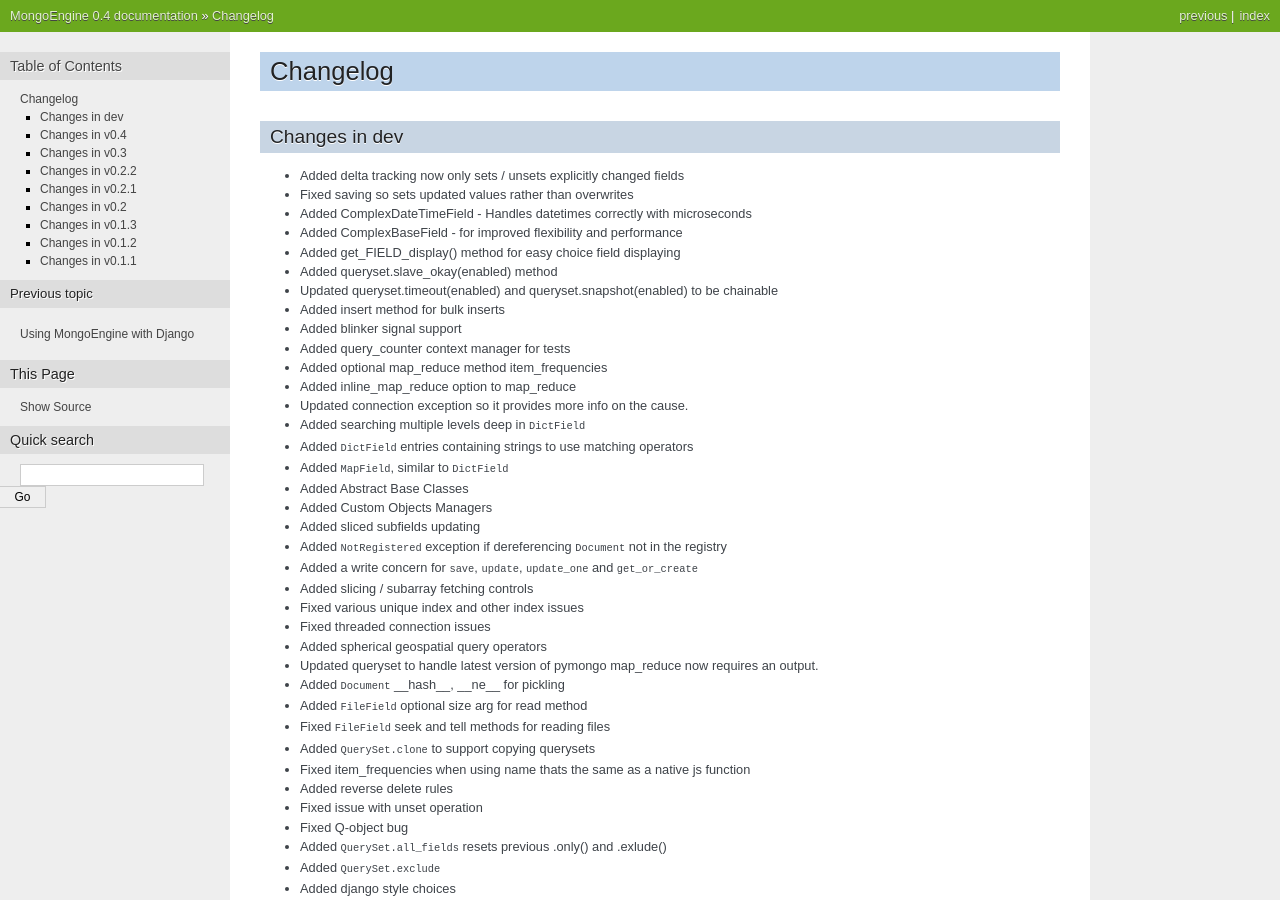
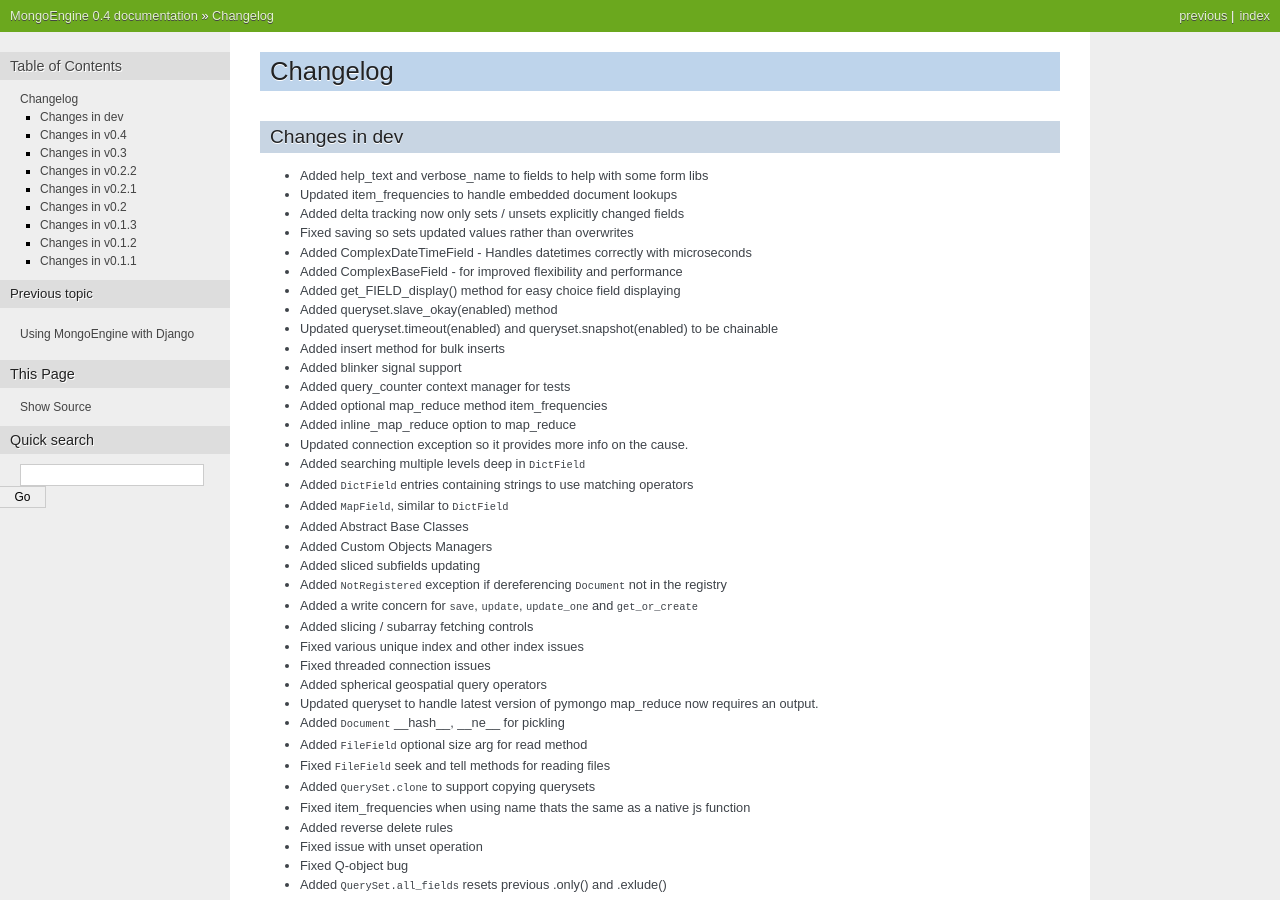
Before and after one commit to MongoEngine/mongoengine, a Sphinx documentation site: the page built from docs/changelog.rst, in a window 1280 px wide and 900 px high. Built offline with Sphinx 7.4.7, drawn with Linux system fonts in a browser that asks for light colours.

Commit message:
Updated changelog

```diff
--- a/docs/changelog.rst
+++ b/docs/changelog.rst
@@ -5,6 +5,8 @@ Changelog
 Changes in dev
 ==============
 
+- Added help_text and verbose_name to fields to help with some form libs
+- Updated item_frequencies to handle embedded document lookups
 - Added delta tracking now only sets / unsets explicitly changed fields
 - Fixed saving so sets updated values rather than overwrites
 - Added ComplexDateTimeField - Handles datetimes correctly with microseconds
```
